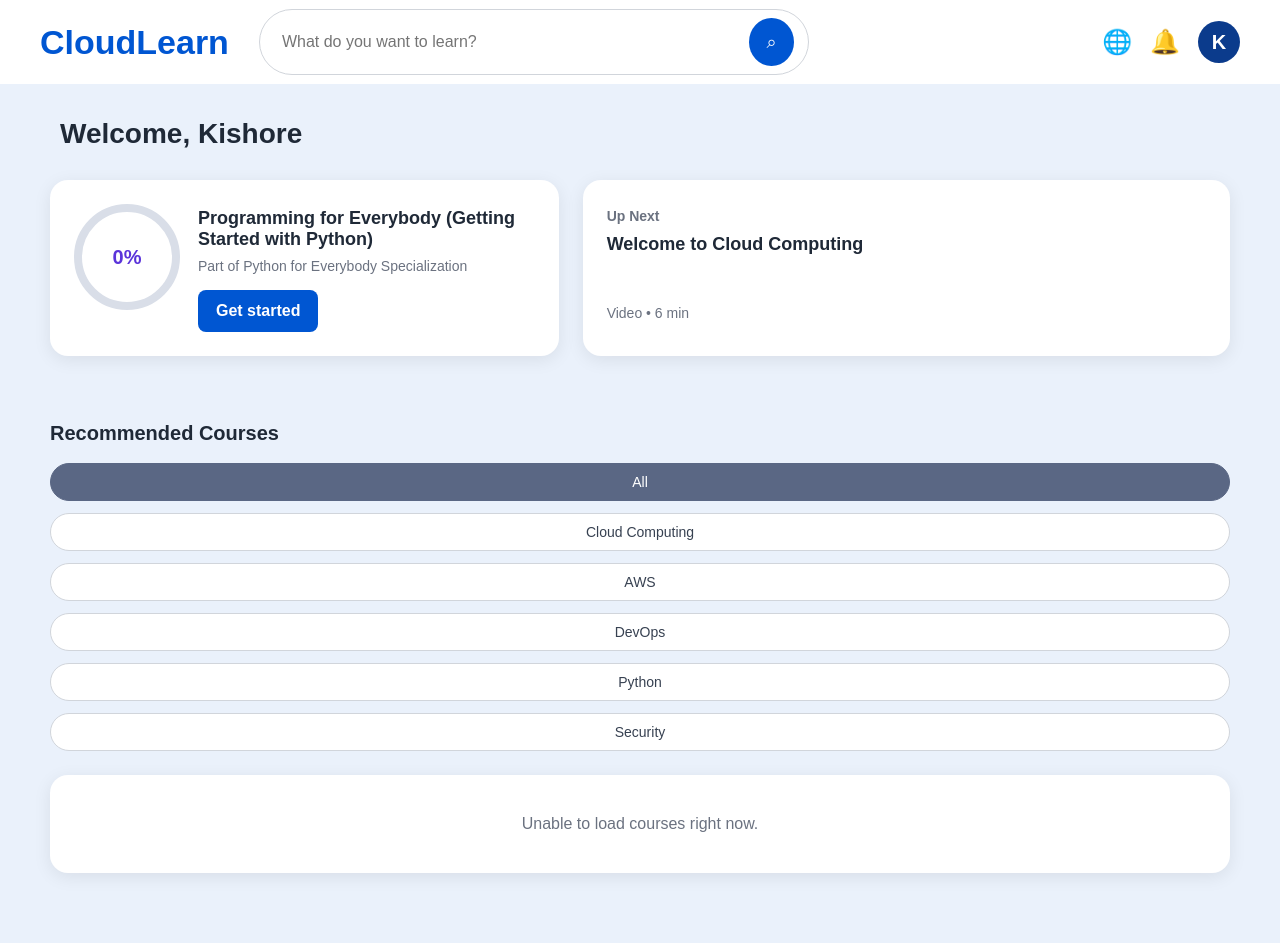
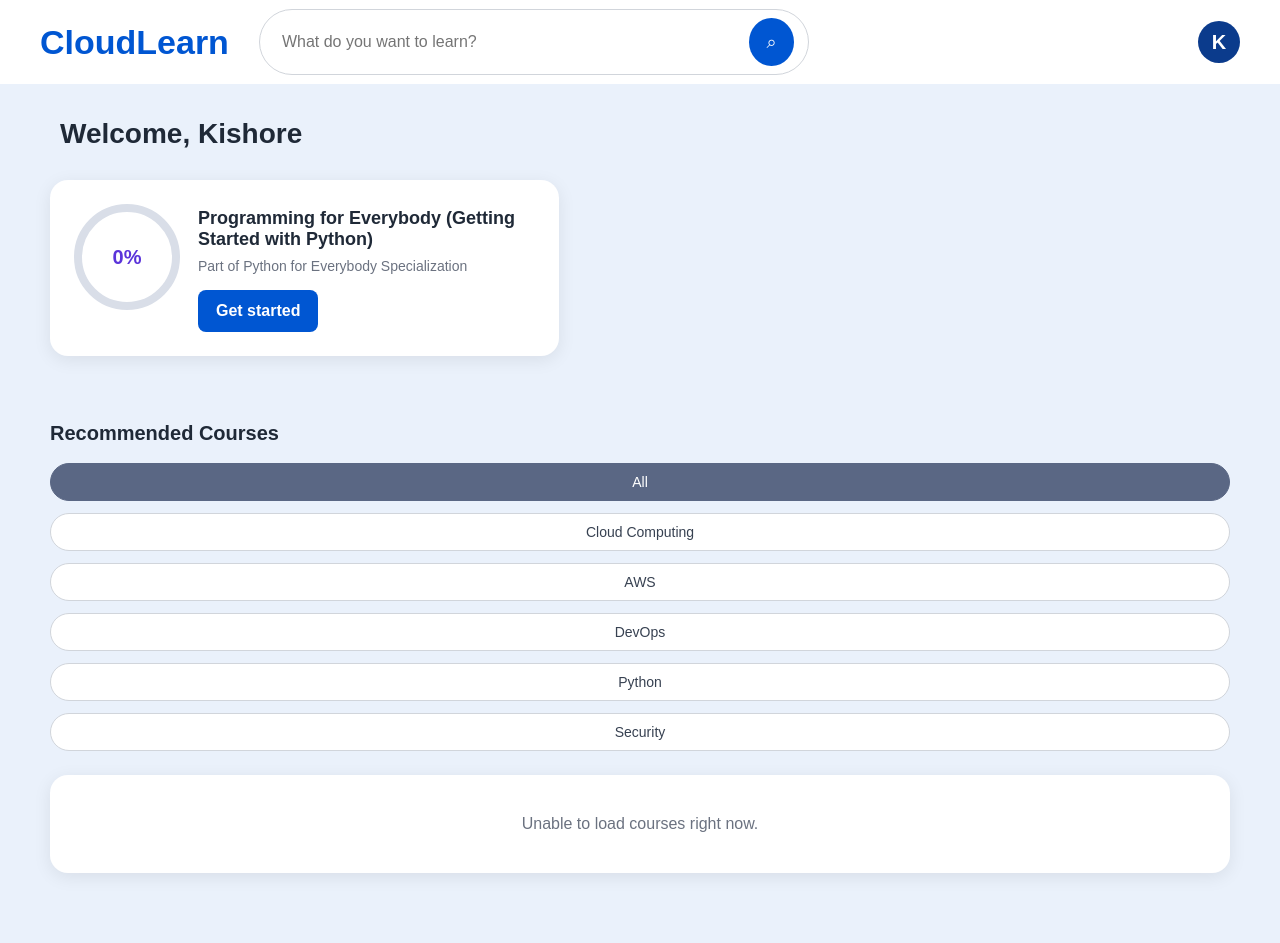
Before and after one commit to kishore-0501/CloudLearn, a Flask app: page /courses-page in a window 1280 px wide. Run offline with Flask 3, Linux system fonts and the light colour scheme; some libraries are stand-ins or nearby versions.

Commit message:
update feature

```diff
--- a/templates/courses.html
+++ b/templates/courses.html
@@ -354,8 +354,6 @@
         </div>
 
         <div class="nav-right">
-            <span>🌐</span>
-            <span>🔔</span>
             <div class="profile-circle">K</div>
         </div>
     </div>
@@ -377,12 +375,6 @@
                             <button class="primary-btn">Get started</button>
                         </div>
                     </div>
-                </div>
-
-                <div class="next-card">
-                    <h4>Up Next</h4>
-                    <h3>Welcome to Cloud Computing</h3>
-                    <p>Video • 6 min</p>
                 </div>
 
             </div>
```
